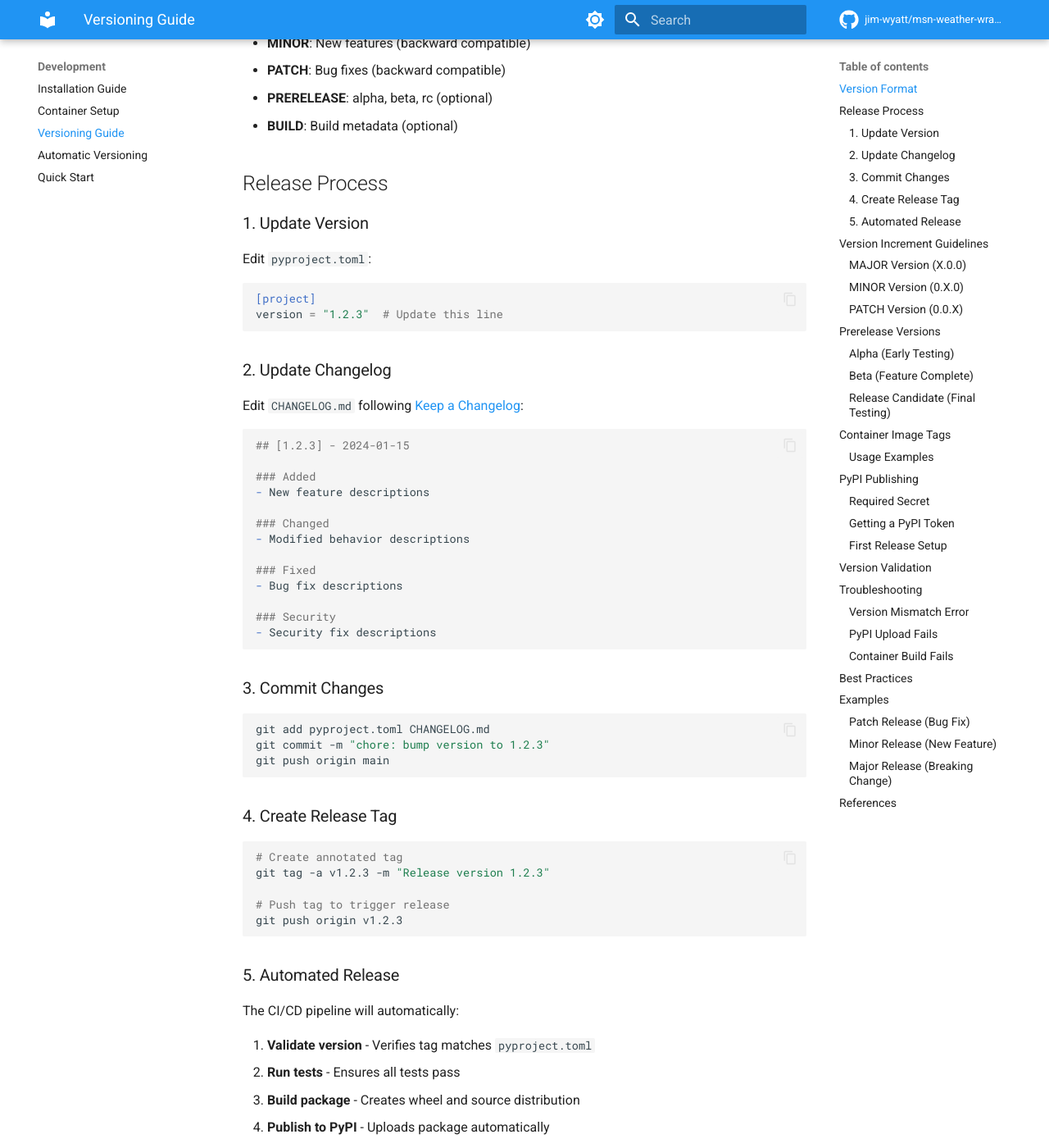
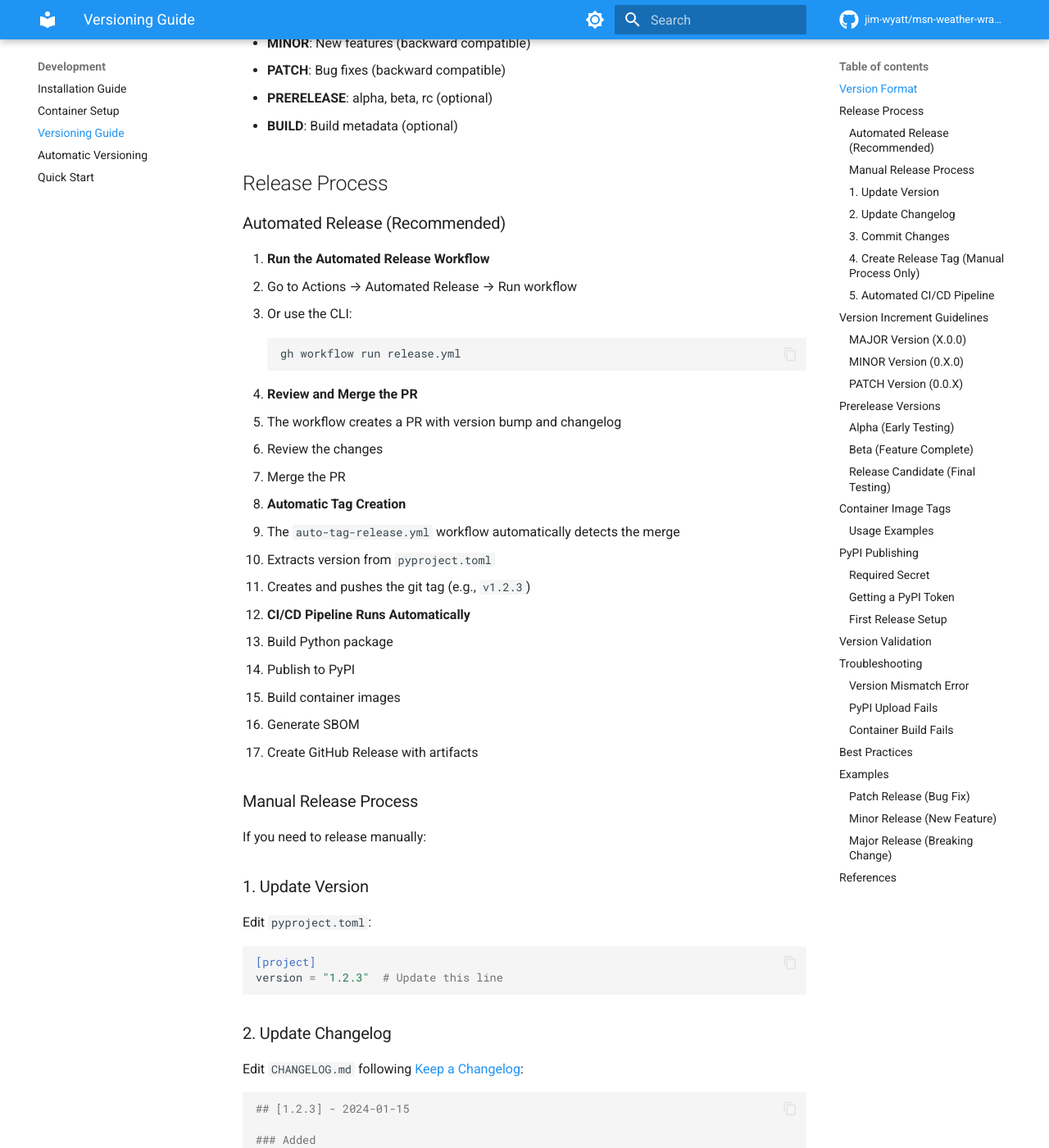
Before and after one commit to jim-wyatt/msn-weather-wrapper, an MkDocs documentation site: the page built from docs/VERSIONING.md, in a window 1280 px wide and 1400 px high, scrolled down 394 px. Shown: the whole window at 82% size. Built offline with MkDocs 1.6.1 and Material for MkDocs 9.7.7, drawn with Linux system fonts in a browser that asks for light colours; comment, search, counter and statistics services are not loaded; the version menu is left out; some of the changed text lies outside the part shown.

Commit message:
chore(release): bump version to 1.2.2 and fix mypy issues (#27)
* chore(release): bump version to 1.2.2 and fix mypy issues

* feat: automate git tag creation on release PR merge

- Add auto-tag-release.yml workflow to automatically create tags
- Triggers when release/* or chore/version-bump-* PRs are merged
- Extracts version from pyproject.toml and creates annotated tag
- Includes safety check to avoid recreating existing tags
- Update release.yml to document automated tag creation
- Update VERSIONING.md with automated release process documentation

This eliminates the manual step of creating and pushing git tags after
merging release PRs, making the release process fully automated.

* fix: resolve mypy type checking issues in pre-commit

- Add types-beautifulsoup4 to mypy additional_dependencies
- Remove unused type ignore comment for BeautifulSoup import
- Keep type ignore for geopy (no type stubs available)

This ensures pre-commit mypy has the necessary type stubs and
eliminates unused-ignore warnings.

* fix: handle geopy type ignore in both CI and pre-commit environments

- Add both import-not-found and import-untyped to geopy type ignore
- Add mypy override to disable warn_unused_ignores for client module
- This handles differences between environments where geopy may or may not be installed

In pre-commit: geopy not in additional_dependencies, reports import-not-found
In CI: geopy installed, reports import-untyped
Both error codes now covered without unused-ignore warnings.

* fix: accept HTTP 429 rate limiting responses in load test

````diff
--- a/.pre-commit-config.yaml
+++ b/.pre-commit-config.yaml
@@ -21,6 +21,6 @@ repos:
     rev: v1.7.1
     hooks:
       - id: mypy
-        additional_dependencies: [pydantic>=2.5.0, types-requests>=2.31.0]
+        additional_dependencies: [pydantic>=2.5.0, types-requests>=2.31.0, types-beautifulsoup4>=4.12.0]
         args: [--strict]
         exclude: ^(api\.py|tests/.*)
--- a/docs/VERSIONING.md
+++ b/docs/VERSIONING.md
@@ -15,6 +15,36 @@ MAJOR.MINOR.PATCH[-PRERELEASE][+BUILD]
 - **BUILD**: Build metadata (optional)
 
 ## Release Process
+
+### Automated Release (Recommended)
+
+1. **Run the Automated Release Workflow**
+   - Go to Actions → Automated Release → Run workflow
+   - Or use the CLI:
+     ```bash
+     gh workflow run release.yml
+     ```
+
+2. **Review and Merge the PR**
+   - The workflow creates a PR with version bump and changelog
+   - Review the changes
+   - Merge the PR
+
+3. **Automatic Tag Creation**
+   - The `auto-tag-release.yml` workflow automatically detects the merge
+   - Extracts version from `pyproject.toml`
+   - Creates and pushes the git tag (e.g., `v1.2.3`)
+
+4. **CI/CD Pipeline Runs Automatically**
+   - Build Python package
+   - Publish to PyPI
+   - Build container images
+   - Generate SBOM
+   - Create GitHub Release with artifacts
+
+### Manual Release Process
+
+If you need to release manually:
 
 ### 1. Update Version
 
@@ -53,7 +83,9 @@ git commit -m "chore: bump version to 1.2.3"
 git push origin main
 ```
 
-### 4. Create Release Tag
+### 4. Create Release Tag (Manual Process Only)
+
+**Note**: This step is automated when using the Automated Release workflow.
 
 ```bash
 # Create annotated tag
@@ -63,7 +95,7 @@ git tag -a v1.2.3 -m "Release version 1.2.3"
 git push origin v1.2.3
 ```
 
-### 5. Automated Release
+### 5. Automated CI/CD Pipeline
 
 The CI/CD pipeline will automatically:
 
--- a/pyproject.toml
+++ b/pyproject.toml
@@ -4,7 +4,7 @@ build-backend = "hatchling.build"
 
 [project]
 name = "msn-weather-wrapper"
-version = "1.2.1"
+version = "1.2.2"
 description = "A production-ready Python wrapper for MSN Weather with automatic versioning and CI/CD"
 readme = "README.md"
 requires-python = ">=3.10"
@@ -115,6 +115,10 @@ strict_equality = true
 module = "tests.*"
 disallow_untyped_defs = false
 
+[[tool.mypy.overrides]]
+module = "msn_weather_wrapper.client"
+warn_unused_ignores = false
+
 [tool.mutmut]
 paths_to_mutate = "src/"
 backup = false
--- a/src/msn_weather_wrapper/__init__.py
+++ b/src/msn_weather_wrapper/__init__.py
@@ -1,6 +1,6 @@
 """MSN Weather Wrapper - A Python wrapper for MSN Weather services."""
 
-__version__ = "1.2.1"
+__version__ = "1.2.2"
 
 from msn_weather_wrapper.client import WeatherClient
 from msn_weather_wrapper.models import Location, WeatherData
````
Also changed, not shown: 4 other files.
